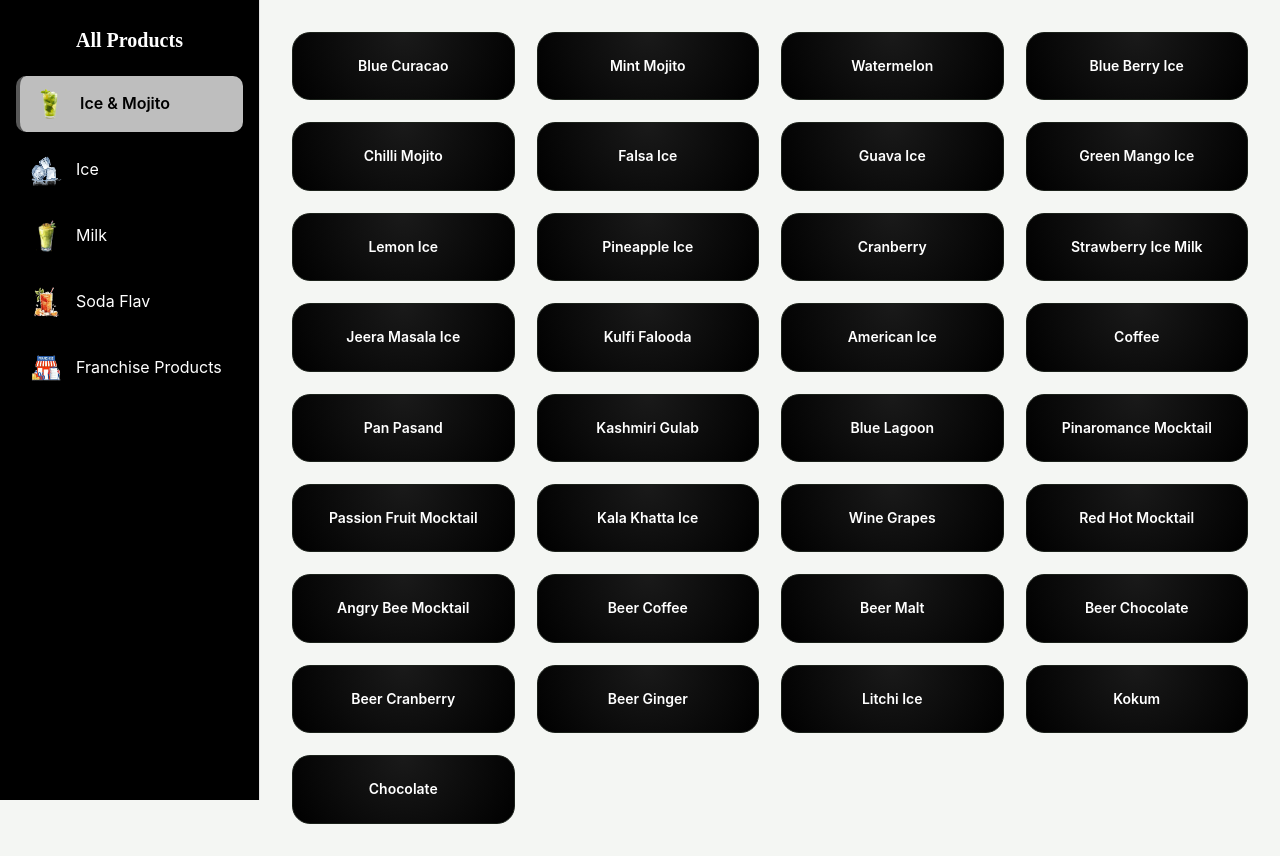
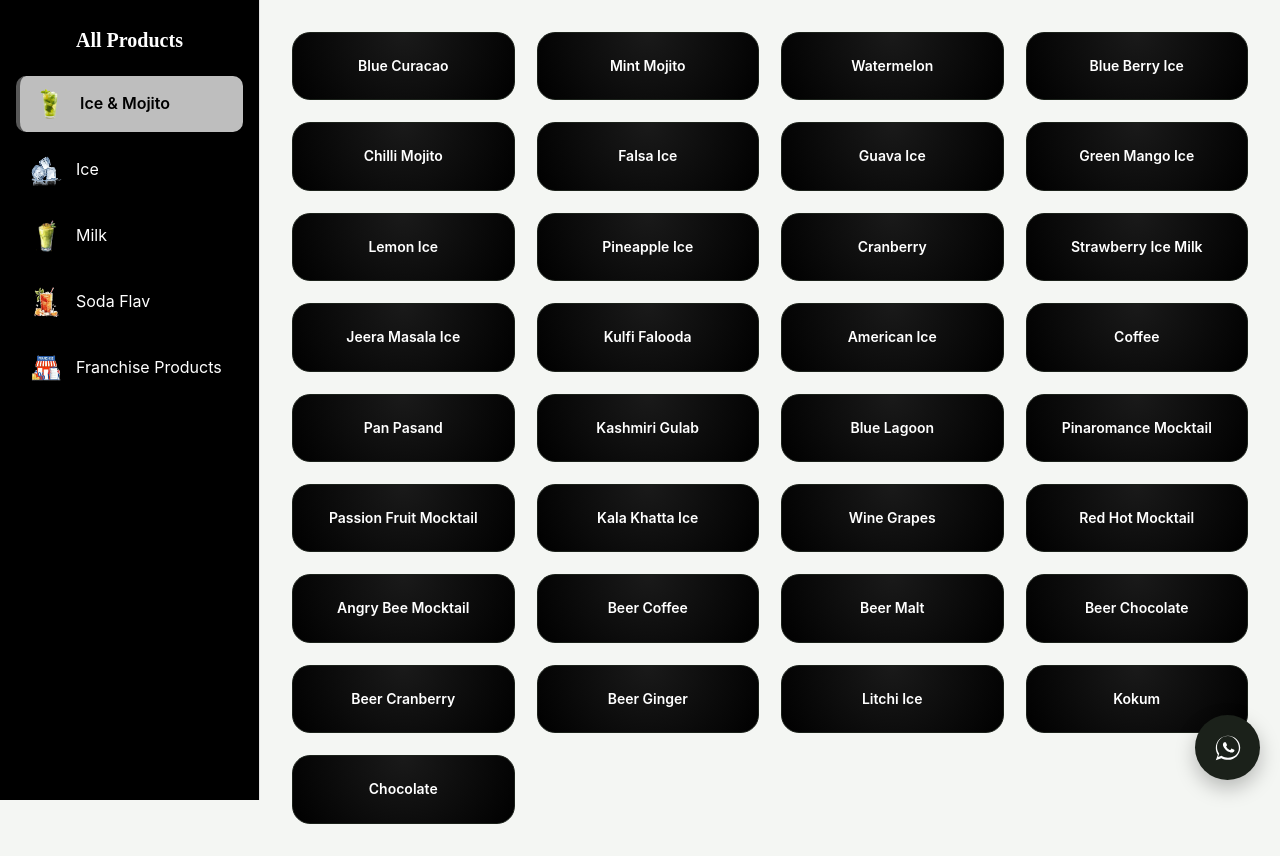
Before and after one commit to upendrajin/mokatail, a React (Vite) app: page /products in a window 1280 px wide. Built offline with nearby package versions, Linux system fonts and the light colour scheme.

Commit message:
whatsapp icon and location

```diff
--- a/src/App.css
+++ b/src/App.css
@@ -962,3 +962,32 @@ body {
         font-size: 13px;
     }
 }
+
+.whatsapp-float {
+  position: fixed;
+  bottom: 20px;
+  right: 20px;
+  width: 65px;
+  height: 65px;
+  background-color: var(--bg-m);
+  border-radius: 50%;
+  display: flex;
+  align-items: center;
+  justify-content: center;
+  z-index: 9999;
+  box-shadow: 0 8px 20px rgba(0, 0, 0, 0.25);
+  transition: transform 0.3s ease, box-shadow 0.3s ease;
+}
+
+.whatsapp-float:hover {
+  transform: scale(1.1);
+  box-shadow: 0 12px 28px rgba(0, 0, 0, 0.35);
+}
+
+/* Mobile safe spacing */
+@media (max-width: 768px) {
+  .whatsapp-float {
+    bottom: 16px;
+    right: 16px;
+  }
+}
--- a/src/App.jsx
+++ b/src/App.jsx
@@ -83,6 +83,7 @@ import PaymentAndBooking from "./component/PaymentAndBooking";
 // PAGES
 import ProductsPage from "./ProductsPage";
 import OurProducts from "./component/OurProducts";
+import WhatsAppButton from "./component/WhatsAppButton";
 
 function HomePage() {
   return (
@@ -123,6 +124,7 @@ function App() {
         {/* PRODUCTS PAGE (NO HEADER / FOOTER) */}
         <Route path="/products" element={<ProductsPage />} />
       </Routes>
+      <WhatsAppButton />
     </Router>
   );
 }
--- a/src/ProductsPage.jsx
+++ b/src/ProductsPage.jsx
@@ -44,6 +44,8 @@ import Connectors from "./assets/products/soda-QCD.png";
 import Clamp from "./assets/products/sewer.png";
 import CO2Ring from "./assets/products/co2-register-ring.png";
 import ChoppingBoard from "./assets/products/ped.png";
+import Menuchart1 from "./assets/products/Menuchart1.jpeg";
+import Menuchart2 from "./assets/products/Menuchart2.jpeg";
 
 import icemojito from "./assets/icemohito.png"
 import Ice from "./assets/Ice.png"
@@ -180,8 +182,12 @@ const products = {
       img: Chairs
     },
     {
-      name: "Eco vinyl stickers",
-      img: ""
+      name: "Menu chart 1",
+      img: Menuchart1
+    },
+     {
+      name: "Menu chart 2",
+      img: Menuchart2
     },
     {
       name: "Interior Design ACT Sheet (400 to 500 sq.ft)",
--- a/src/component/OurLocations.jsx
+++ b/src/component/OurLocations.jsx
@@ -14,7 +14,7 @@ const locations = [
   {
     title: "Yogi Arcade – Srushti Row House, Amroli, Surat",
     owner: "Mocktail Team",
-    map: "https://www.google.com/maps?q=Amroli,Surat&output=embed",
+    map: "https://www.google.com/maps/embed?pb=!1m18!1m12!1m3!1d3718.6377250767055!2d72.8586849!3d21.246209699999998!2m3!1f0!2f0!3f0!3m2!1i1024!2i768!4f13.1!3m3!1m2!1s0x3be04fae8c232d91%3A0x7bacff9cac771749!2sMocktail%20Soda%20%26%20Ice%20Cream!5e0!3m2!1sen!2sin!4v1770391509691!5m2!1sen!2sin"
   },
   {
     title: "Palladium Mall, Yogi Chowk, Varachha, Surat",
--- a/src/component/ReviewsSection.jsx
+++ b/src/component/ReviewsSection.jsx
@@ -8,23 +8,24 @@ import "swiper/css/pagination";
 const reviews = [
   {
     text:
-      "Absolutely love this place! The sodas are so refreshing and creative — I've never tasted anything like the Mango Mint Fizz before! Super friendly staff too. Highly recommend.",
+      "Really loved this place. The sodas taste fresh and different from regular soft drinks. Mango Mint was my favorite. Staff is polite and service is quick.",
     name: "Shubhambhai",
     rating: 5,
   },
   {
     text:
-      "Amazing flavors and great service. The quality is consistent every time and the ambiance is perfect for hanging out with friends.",
+      "Good variety of flavors and the quality is consistent. Nice place to sit and chill with friends. Would definitely visit again.",
     name: "Rakesh Patel",
     rating: 4.5,
   },
   {
     text:
-      "Unique soda experience! The drinks are refreshing and the staff is very welcoming. A must-visit spot.",
+      "Refreshing drinks and a unique concept. The staff was friendly and helped us choose flavors. Worth trying if you like soda-based drinks.",
     name: "Amit Shah",
     rating: 4.5,
   },
 ];
+
 
 const overallRating = 4.9;
 const totalReviews = "38+";
--- /dev/null
+++ b/src/component/WhatsAppButton.jsx
@@ -0,0 +1,33 @@
+import React from "react";
+
+const WhatsAppButton = () => {
+    const phoneNumber = "918469464739";
+    const message = "Hello, I want more information about your franchise.";
+
+    const whatsappLink = `https://wa.me/${phoneNumber}?text=${encodeURIComponent(
+        message
+    )}`;
+
+    return (
+        <a
+            href={whatsappLink}
+            className="whatsapp-float"
+            target="_blank"
+            rel="noopener noreferrer"
+            aria-label="Chat on WhatsApp"
+        >
+            <svg
+                xmlns="http://www.w3.org/2000/svg"
+                viewBox="0 0 32 32"
+                width="30"
+                height="30"
+                fill="white"
+            >
+                <path d="M16 2.9C8.8 2.9 3 8.7 3 15.9c0 2.6.8 5.1 2.2 7.2L3 29l6-2.1c2 1.1 4.3 1.7 7 1.7 7.2 0 13-5.8 13-13S23.2 2.9 16 2.9zm0 23.5c-2.4 0-4.6-.6-6.5-1.8l-.5-.3-3.6 1.3 1.2-3.5-.3-.5c-1.3-2-2-4.4-2-6.7 0-6.4 5.2-11.6 11.6-11.6S27.6 9.5 27.6 16 22.4 26.4 16 26.4zm6.4-8.7c-.3-.2-1.8-.9-2.1-1-.3-.1-.5-.2-.7.2-.2.3-.8 1-.9 1.2-.2.2-.3.2-.6.1-.3-.2-1.2-.4-2.3-1.4-.9-.8-1.5-1.8-1.7-2.1-.2-.3 0-.5.1-.6.1-.1.3-.3.4-.5.1-.2.2-.3.3-.5.1-.2.1-.4 0-.5-.1-.2-.7-1.7-1-2.3-.3-.6-.6-.5-.8-.5h-.7c-.2 0-.5.1-.8.4-.3.3-1 1-1 2.4s1 2.8 1.2 3c.2.2 2.1 3.2 5.1 4.5.7.3 1.2.5 1.7.6.7.2 1.4.2 1.9.1.6-.1 1.8-.7 2.1-1.4.3-.7.3-1.3.2-1.4-.1-.1-.3-.2-.6-.4z" />
+            </svg>
+
+        </a>
+    );
+};
+
+export default WhatsAppButton;
```
Also changed, not shown: src/assets/products/Menuchart1.jpeg (added), src/assets/products/Menuchart2.jpeg (added).
